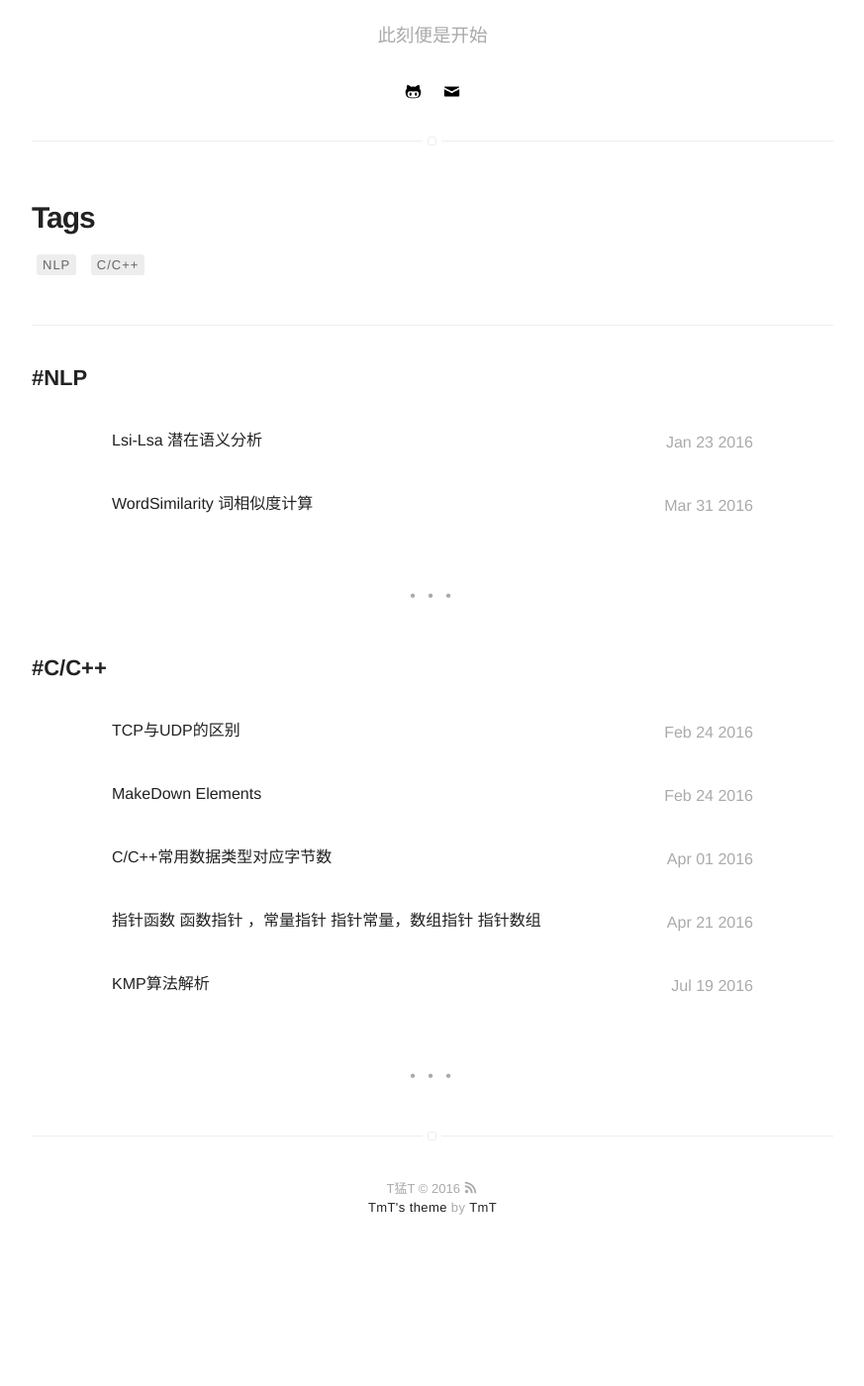
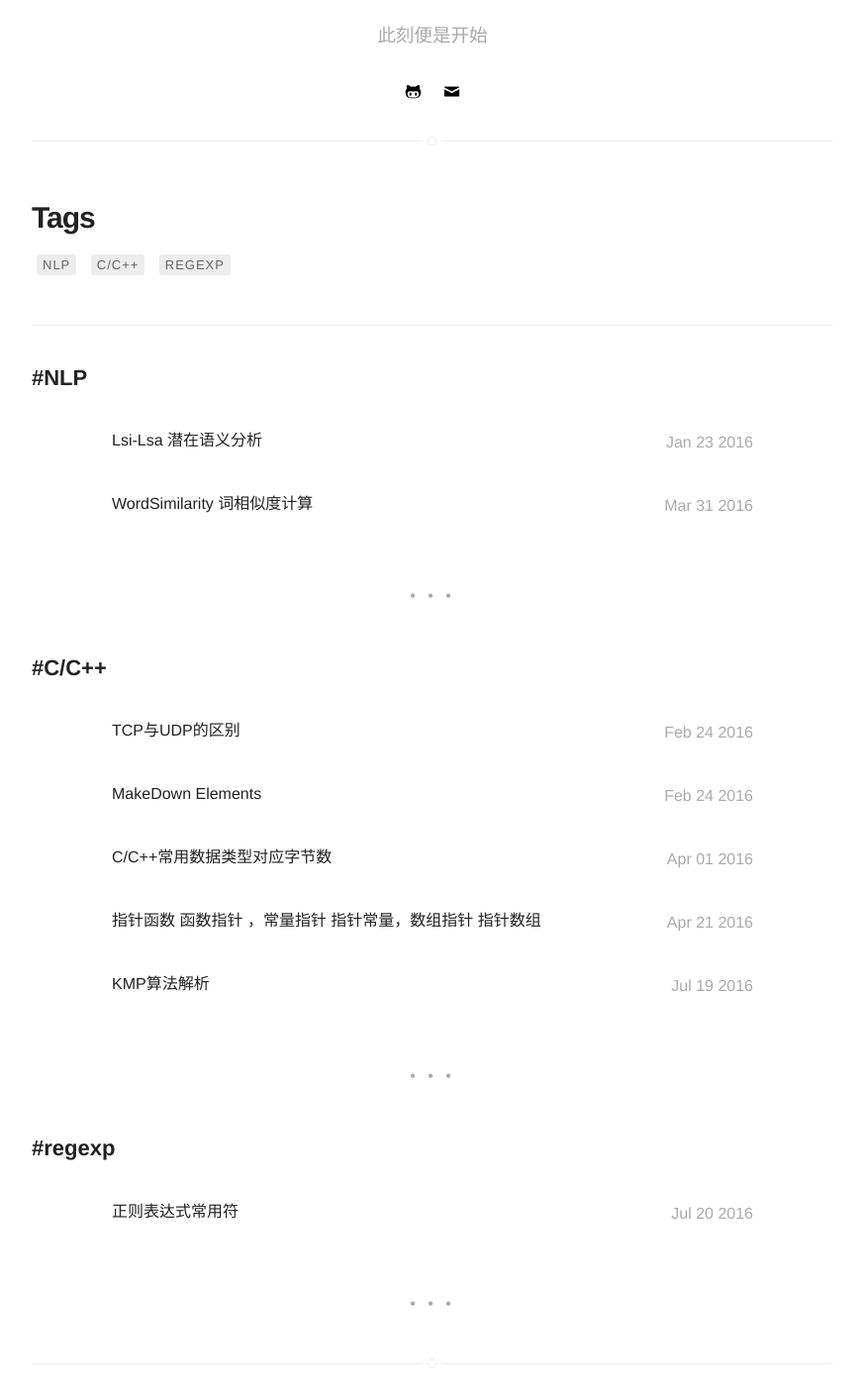
Before and after one commit to TmengT/tmengt.github.io, a Jekyll site: the page built from tags.html, in a window 1280 px wide and 1400 px high, scrolled down 331 px. Shown: the whole window at 99% size, without its empty margins (203-1076 px from the left). Built offline with Jekyll 4.4.1, drawn with Linux system fonts in a browser that asks for light colours; before the commit the page ends 1623 px from its top, so only the background shows below that; part of the change alters nothing that is shown.

```diff
--- a/_config.yml
+++ b/_config.yml
@@ -6,6 +6,7 @@ bio: '此刻便是开始'
 external-image: false
 picture: 'assets/images/profile.jpg'
 
+#url: http://www.tmengt.com/
 url: http://localhost:5001/
 # your url: http://USERNAME.github.io
 
@@ -59,7 +60,9 @@ related: true
 
 # do you want some animations?
 animation: true
+
 port: 5001
+
 gems:
   - jemoji
   - jekyll-mentions
--- /dev/null
+++ b/_posts/2016-07-20-regexp.markdown
@@ -0,0 +1,58 @@
+---
+title: "正则表达式常用符"
+layout: post
+date: 2016-07-20 14:01
+tag: regexp
+blog: true
+star: true
+---
+
+#表1.常用的元字符
+**代码	说明**
+
+	.	匹配除换行符以外的任意字符
+
+	\w	匹配字母或数字或下划线或汉字
+
+	\s	匹配任意的空白符
+
+	\d	匹配数字
+
+	\b	匹配单词的开始或结束
+
+	^	匹配字符串的开始
+
+	$	匹配字符串的结束
+
+
+#表2.常用的限定符
+**代码/语法	说明**
+
+    \*	重复零次或更多次
+
+	\+	重复一次或更多次
+
+	?	重复零次或一次
+
+	{n}	重复n次
+
+	{n,}	重复n次或更多次
+
+	{n,m}	重复n到m次
+
+
+#表3.常用的反义代码
+**代码/语法	说明**
+
+
+	\W	匹配任意不是字母，数字，下划线，汉字的字符
+
+	\S	匹配任意不是空白符的字符
+
+	\D	匹配任意非数字的字符
+
+	\B	匹配不是单词开头或结束的位置
+
+	[^x]	匹配除了x以外的任意字符
+
+	[^aeiou]	匹配除了aeiou这几个字母以外的任意字符
```
